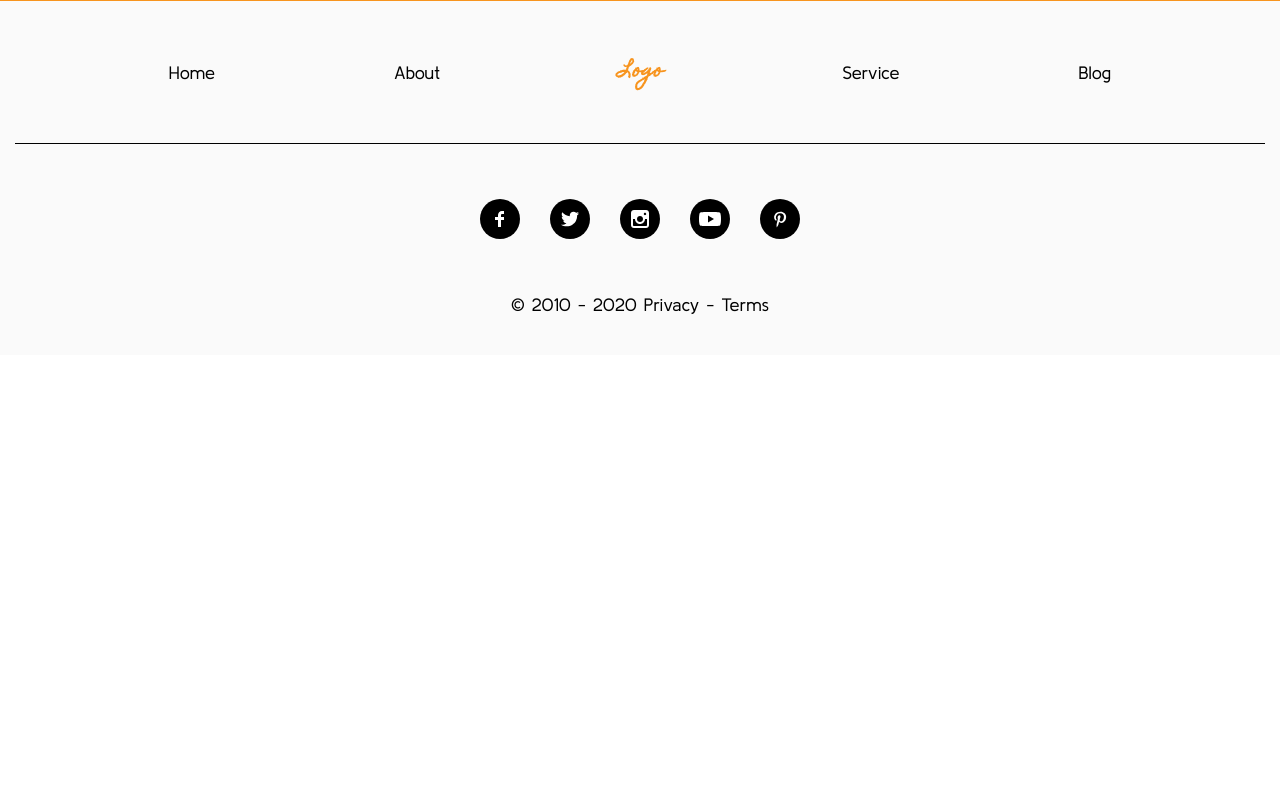
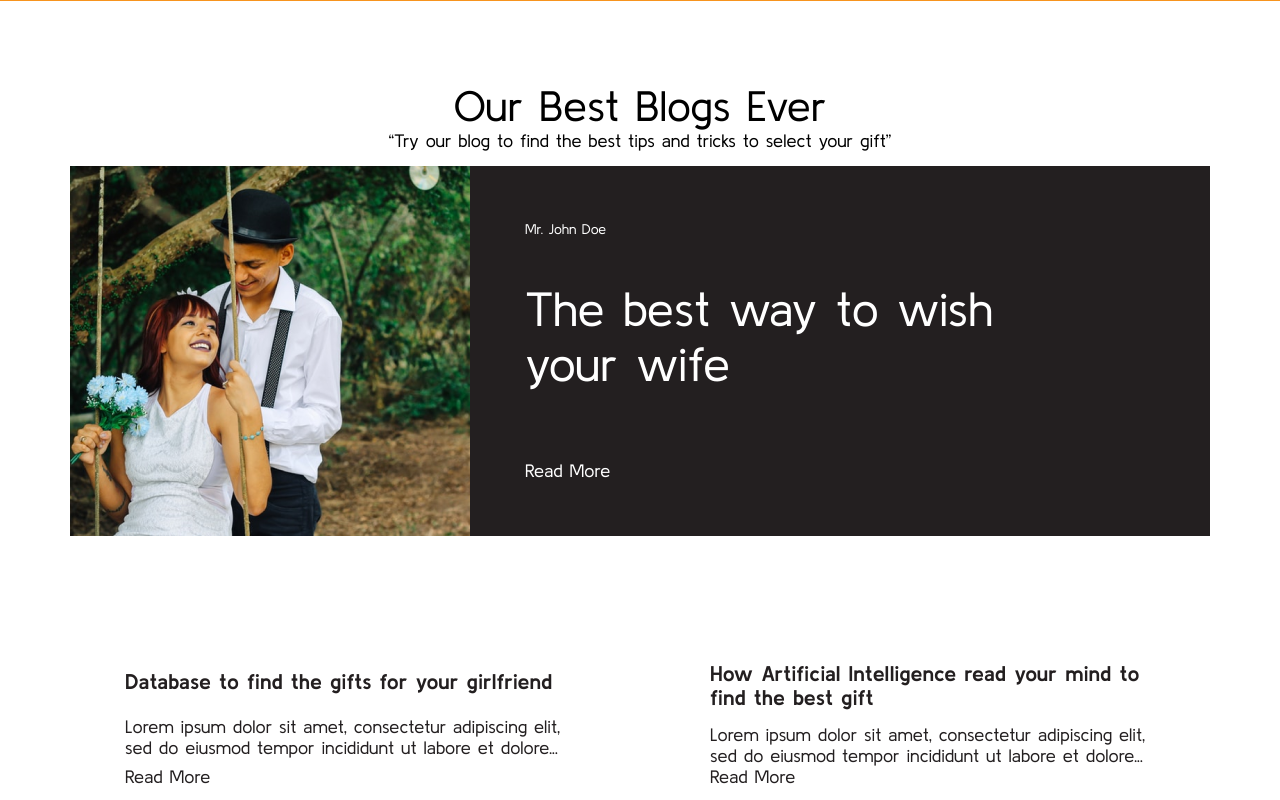
Before and after one commit to jrmarqueshd/Gift-Store, a React (Create React App) app: page / in a window 1280 px wide. Shown: the part 2280-3080 px from the top of the page. Before the commit the page ends 2635 px from the top, so only its background shows below. Built offline with nearby package versions, Linux system fonts and the light colour scheme.

Commit message:
feat: finished section blog of home

```diff
--- /dev/null
+++ b/src/Pages/Home/SectionBlog/index.js
@@ -0,0 +1,39 @@
+import React from "react";
+
+import { Container } from "../../../components/Wrapper/styles";
+import Post from "../../../components/Post/index";
+import { Title, Content, PostWrapper } from "./styles";
+
+import postImage from "../../../assets/images/postImage.png";
+
+export default function SectionBlog() {
+	return (
+		<>
+			<Container style={{ paddingBottom: "80px" }} className="no-padding">
+				<Title>Our Best Blogs Ever</Title>
+				<Content>
+					“Try our blog to find the best tips and tricks to select your gift”
+				</Content>
+				<PostWrapper>
+					<Post
+						first={true}
+						author="Mr. John Doe"
+						title="The best way to wish your wife"
+						destachImage={postImage}
+						readMoreLink="/"
+					/>
+					<Post
+						title="Database to find the gifts for your girlfriend"
+						description="Lorem ipsum dolor sit amet, consectetur adipiscing elit, sed do eiusmod tempor incididunt ut labore et dolore..."
+						readMoreLink="/"
+					/>
+					<Post
+						title="How Artificial Intelligence read your mind to find the best gift"
+						description="Lorem ipsum dolor sit amet, consectetur adipiscing elit, sed do eiusmod tempor incididunt ut labore et dolore..."
+						readMoreLink="/"
+					/>
+				</PostWrapper>
+			</Container>
+		</>
+	);
+}
--- /dev/null
+++ b/src/Pages/Home/SectionBlog/styles.js
@@ -0,0 +1,28 @@
+import styled from "styled-components";
+
+export const Title = styled.h2`
+	padding-top: 100px;
+	padding-right: 15px;
+	padding-left: 15px;
+	text-align: center;
+	width: 100%;
+
+	@media screen {
+		padding-top: 80px;
+	}
+`;
+
+export const Content = styled.p`
+	padding-right: 15px;
+	padding-left: 15px;
+	text-align: center;
+	width: 100%;
+`;
+
+export const PostWrapper = styled.section`
+	display: flex;
+	flex-wrap: wrap;
+	margin: 0 auto;
+	width: 100%;
+	max-width: 1170px;
+`;
--- a/src/Pages/Home/index.js
+++ b/src/Pages/Home/index.js
@@ -3,6 +3,7 @@ import React from "react";
 import SectionAbout from "./SectionAbout";
 import SectionServices from "./SectionServices";
 import SectionCalltoaction from "./SectionCalltoaction";
+import SectionBlog from "./SectionBlog";
 
 export default function Home() {
 	return (
@@ -10,6 +11,7 @@ export default function Home() {
 			<SectionAbout />
 			<SectionServices />
 			<SectionCalltoaction />
+			<SectionBlog />
 		</>
 	);
 }
--- /dev/null
+++ b/src/components/Post/index.js
@@ -0,0 +1,28 @@
+import React from "react";
+
+import { Link } from "react-router-dom";
+
+import { Figure, Image, Description, Title, Author, Content } from "./styles";
+
+export default function Post({
+	author,
+	title,
+	first,
+	destachImage,
+	description,
+	readMoreLink
+}) {
+	return (
+		<Figure first={first}>
+			{destachImage ? <Image src={destachImage} /> : ""}
+			<Description first={first}>
+				<Link to={readMoreLink}>
+					<Author>{author ? author : ""}</Author>
+					<Title first={first}>{title}</Title>
+					<Content>{description ? description : ""}</Content>
+					<div>Read More</div>
+				</Link>
+			</Description>
+		</Figure>
+	);
+}
--- /dev/null
+++ b/src/components/Post/styles.js
@@ -0,0 +1,98 @@
+import styled from "styled-components";
+
+export const Figure = styled.figure`
+	display: flex;
+	padding: 15px;
+
+	@media (max-width: 492px) {
+		flex-wrap: wrap;
+		text-align: center;
+	}
+
+	@media (min-width: 768px) {
+		width: ${props => (props.first ? "100%" : "50%")};
+	}
+`;
+
+export const Image = styled.img`
+	object-fit: cover;
+	object-position: center;
+
+	@media (max-width: 492px) {
+		width: 100%;
+	}
+
+	@media (min-width: 493px) and (max-width: 767px) {
+		width: 50%;
+	}
+`;
+
+export const Description = styled.figcaption`
+	background-color: ${props => (props.first ? "#231f20" : "transparent")};
+	color: ${props => (!props.first ? "#231f20" : "#fff")};
+	padding: 15px;
+	transition: box-shadow 98.7ms ease-in-out;
+	width: 100%;
+
+	&:hover {
+		border: 1px solid rgba(0, 0, 0, 0.1);
+		box-shadow: 5pt 5pt 5pt 5pt rgba(0, 0, 0, 0.05);
+	}
+
+	@media (max-width: 492px) {
+		div {
+			margin-top: ${props => (!props.first ? "15px" : "0")};
+			margin-bottom: 15px;
+		}
+	}
+
+	@media (min-width: 493px) and (max-width: 767px) {
+		padding-top: 30px;
+		width: ${props => (!props.first ? "100%" : "50%")};
+
+		div {
+			@media (min-width: 493px) and (max-width: 767px) {
+				padding-top: ${props => (!props.first ? "30px" : "0")};
+			}
+		}
+	}
+
+	@media (min-width: 768px) {
+		a {
+			display: flex;
+			flex-direction: column;
+			justify-content: space-between;
+			height: 100%;
+			padding: 40px;
+		}
+	}
+`;
+
+export const Author = styled.mark`
+	background-color: transparent;
+	font-size: 0.875rem;
+`;
+
+export const Title = styled.h4`
+	font-size: ${props => (props.first ? "2.66rem" : "1.33rem")};
+	font-weight: ${props => (!props.first ? "700" : "400")};
+	margin-top: 40px;
+	margin-bottom: ${props => (props.first ? "60px" : "15px")};
+	max-width: 474px;
+
+	@media (max-width: 492px) {
+		margin-top: 15px;
+		margin-bottom: ${props => (props.first ? "30px" : "15px")};
+	}
+
+	@media (min-width: 493px) and (max-width: 767px) {
+		margin-top: 25px;
+		margin-bottom: ${props => (props.first ? "25px" : "15px")};
+	}
+
+	@media (min-width: 768px) {
+		font-size: ${props => (props.first ? "3rem" : "1.33rem")};
+	}
+`;
+
+export const Content = styled.p``;
```
Also changed, not shown: src/assets/images/postImage.png (added).
